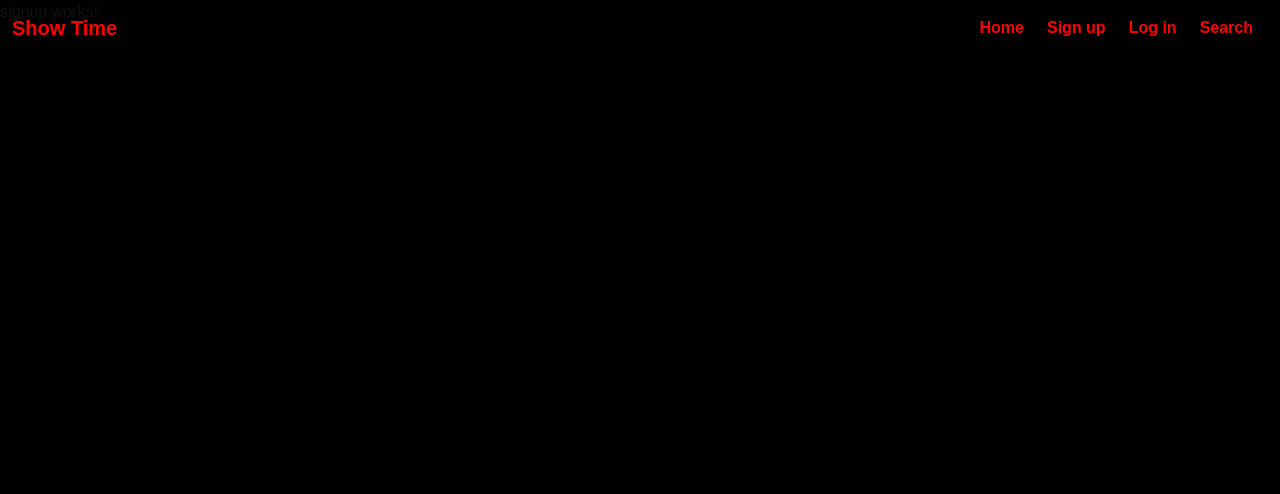
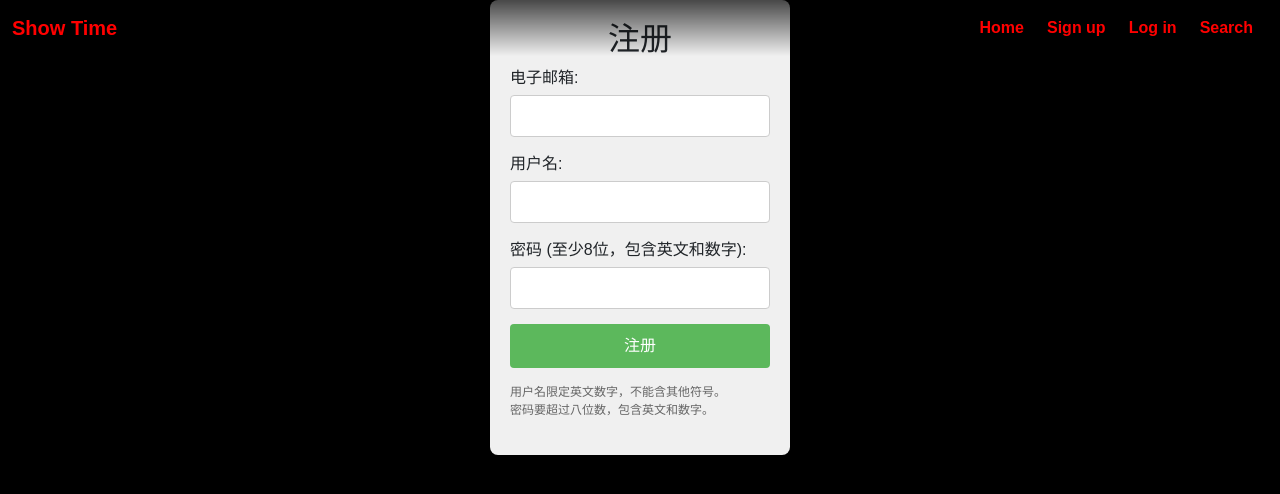
Before and after one commit to aloha1357/showtime, an Angular app: page /signup in a window 1280 px wide. Shown: the top 494 px of the page. Built offline with nearby package versions, Linux system fonts and the light colour scheme; no server answers.

Commit message:
Update CSS styles in login and signup components, and import UserApiService in app component

```diff
--- a/src/app/app.component.ts
+++ b/src/app/app.component.ts
@@ -4,7 +4,7 @@ import { RouterOutlet,RouterLink,RouterLinkActive } from '@angular/router';
 import { CommonModule } from '@angular/common';
 import { HttpClient, HttpClientModule } from '@angular/common/http';
 import { MovieApiServiceService } from './service/movie-api-service.service';
-
+import { UserApiService } from './user/user-api.service';
 import { ReactiveFormsModule } from '@angular/forms';
 @Component({
   selector: 'app-root',
@@ -16,9 +16,10 @@ import { ReactiveFormsModule } from '@angular/forms';
      RouterLink,
      RouterLinkActive,
      HttpClientModule,
-     ReactiveFormsModule
+     ReactiveFormsModule,
     ],
-  providers: [MovieApiServiceService],
+  providers: [MovieApiServiceService,
+              UserApiService],
   templateUrl: './app.component.html',
   styleUrls: ['./app.component.css']
 })
--- a/src/app/pages/login/login.component.css
+++ b/src/app/pages/login/login.component.css
@@ -0,0 +1,44 @@
+.login-container {
+    background-color: black;
+    width: 300px;
+    padding: 20px;
+    border-radius: 8px;
+    box-shadow: 0 4px 8px rgba(0, 0, 0, 0.1);
+    margin: auto;
+    margin-top: 50px;
+}
+
+h2 {
+    text-align: center;
+    color: white;
+}
+
+.form-group {
+    margin-bottom: 15px;
+}
+
+label {
+    color: white;
+}
+
+input[type="email"],
+input[type="password"] {
+    width: 100%;
+    padding: 10px;
+    margin-top: 5px;
+    border-radius: 4px;
+    border: 1px solid #ccc;
+}
+
+button {
+    width: 100%;
+    padding: 10px;
+    border-radius: 4px;
+    border: none;
+    background-color: white;
+    cursor: pointer;
+}
+
+button:hover {
+    background-color: #f8f8f8;
+}
--- a/src/app/pages/login/login.component.html
+++ b/src/app/pages/login/login.component.html
@@ -1 +1,19 @@
-<p>login works!</p>
+<div class="login-container">
+    <form (ngSubmit)="onSubmit()">
+        <h2>登入</h2>
+        <div class="form-group">
+            <label for="email">電子郵箱:</label>
+            <input type="email" id="email" [(ngModel)]="user.email" name="email" required>
+        </div>
+        <div class="form-group">
+            <label for="password">密碼:</label>
+            <input type="password" id="password" [(ngModel)]="user.password" name="password" required>
+        </div>
+        <div class="form-group">
+            <button type="submit">登入</button>
+        </div>
+        <div class="form-group">
+            <button type="button" (click)="forgotPassword()">忘記密碼?</button>
+        </div>
+    </form>
+</div>
--- a/src/app/pages/login/login.component.ts
+++ b/src/app/pages/login/login.component.ts
@@ -1,12 +1,46 @@
 import { Component } from '@angular/core';
+import { FormsModule } from '@angular/forms';
+// import { HttpClientModule } from '@angular/common/http';
+import { UserApiService } from '../../user/user-api.service';
 
 @Component({
   selector: 'app-login',
   standalone: true,
-  imports: [],
+  imports: [
+    FormsModule,       // For using ngModel
+    // HttpClientModule  // Required for HttpClient used by UserApiService
+  ],
   templateUrl: './login.component.html',
-  styleUrl: './login.component.css'
+  styleUrls: ['./login.component.css']
 })
 export class LoginComponent {
+  user = {
+    email: '',
+    password: ''
+  };
 
+  constructor(private userApi: UserApiService) {}
+
+  onSubmit() {
+    // this.userApi.login(this.user.email, this.user.password).subscribe(
+    //   response => {
+    //     console.log('Login successful', response);
+    //     // Handle response here
+    //   },
+    //   error => {
+    //     console.error('Login failed', error);
+    //   }
+    // );
+  }
+
+  forgotPassword() {
+    // this.userApi.forgotPassword(this.user.email).subscribe(
+    //   response => {
+    //     alert('已發送密碼重設的連結至您的郵箱');
+    //   },
+    //   error => {
+    //     console.error('Error sending forgot password email', error);
+    //   }
+    // );
+  }
 }
--- a/src/app/pages/signup/signup.component.css
+++ b/src/app/pages/signup/signup.component.css
@@ -0,0 +1,51 @@
+.signup-container {
+    width: 300px;
+    margin: auto;
+    padding: 20px;
+    background-color: #f0f0f0;
+    border-radius: 8px;
+    box-shadow: 0 4px 8px rgba(0, 0, 0, 0.1);
+}
+
+.signup-container h2 {
+    text-align: center;
+}
+
+.form-group {
+    margin-bottom: 15px;
+}
+
+.form-group label {
+    display: block;
+}
+
+.form-group input {
+    width: 100%;
+    padding: 8px;
+    margin-top: 5px;
+    border: 1px solid #ccc;
+    border-radius: 4px;
+}
+
+.form-group input.invalid {
+    border-color: red;
+}
+
+.hints {
+    font-size: 12px;
+    color: #666;
+}
+
+button {
+    width: 100%;
+    padding: 10px;
+    border-radius: 4px;
+    border: none;
+    background-color: #5cb85c;
+    color: white;
+    cursor: pointer;
+}
+
+button:hover {
+    background-color: #4cae4c;
+}
--- a/src/app/pages/signup/signup.component.html
+++ b/src/app/pages/signup/signup.component.html
@@ -1 +1,23 @@
-<p>signup works!</p>
+<div class="signup-container">
+    <form (ngSubmit)="onSignUp()">
+        <h2>注册</h2>
+        <div class="form-group">
+            <label for="email">电子邮箱:</label>
+            <input type="email" id="email" [(ngModel)]="email" name="email" required [class.invalid]="!isValidEmail && submitted">
+        </div>
+        <div class="form-group">
+            <label for="username">用户名:</label>
+            <input type="text" id="username" [(ngModel)]="username" name="username" required [class.invalid]="!isValidUsername && submitted">
+        </div>
+        <div class="form-group">
+            <label for="password">密码 (至少8位，包含英文和数字):</label>
+            <input type="password" id="password" [(ngModel)]="password" name="password" required [class.invalid]="!isValidPassword && submitted">
+        </div>
+        <div class="form-group">
+            <button type="submit">注册</button>
+        </div>
+        <p class="hints">
+            用户名限定英文数字，不能含其他符号。<br> 密码要超过八位数，包含英文和数字。
+        </p>
+    </form>
+</div>
--- a/src/app/pages/signup/signup.component.ts
+++ b/src/app/pages/signup/signup.component.ts
@@ -1,12 +1,45 @@
 import { Component } from '@angular/core';
+import { UserApiService } from '../../user/user-api.service';
+import { FormsModule } from '@angular/forms';
 
 @Component({
   selector: 'app-signup',
   standalone: true,
-  imports: [],
+  imports: [FormsModule],
   templateUrl: './signup.component.html',
   styleUrl: './signup.component.css'
 })
 export class SignupComponent {
+  email: string = '';
+  username: string = '';
+  password: string = '';
+  submitted: boolean = false;  // 是否提交过表单
+  isValidEmail: boolean = true;  // 初始假设输入有效
+  isValidUsername: boolean = true;  // 初始假设输入有效
+  isValidPassword: boolean = true;  // 初始假设输入有效
 
+  constructor(private userApi: UserApiService) {}
+
+  onSignUp(): void {
+    this.submitted = true;
+    if (this.validateInputs()) {
+      this.userApi.signup(this.username, this.email, this.password).subscribe({
+        next: (response) => {
+          console.log('Registration successful', response);
+          // 进一步处理，例如跳转或显示成功消息
+        },
+        error: (error) => {
+          console.error('Registration failed', error);
+          // 处理错误，例如显示错误消息
+        }
+      });
+    }
+  }
+
+  validateInputs(): boolean {
+    this.isValidEmail = /^[^\s@]+@[^\s@]+\.[^\s@]+$/.test(this.email);
+    this.isValidUsername = /^[a-zA-Z0-9]+$/.test(this.username);
+    this.isValidPassword = /^(?=.*[a-zA-Z])(?=.*[0-9]).{8,}$/.test(this.password);
+    return this.isValidEmail && this.isValidUsername && this.isValidPassword;
+  }
 }
--- /dev/null
+++ b/src/app/user/user-api.service.ts
@@ -0,0 +1,32 @@
+import { Injectable } from '@angular/core';
+import { HttpClient } from '@angular/common/http';
+import { Observable } from 'rxjs';
+
+@Injectable({
+  providedIn: 'root'
+})
+export class UserApiService {
+
+  constructor(private http: HttpClient) { }
+  private baseUrl = 'http://localhost:8000';  // 确认这是你的服务器地址
+
+  // 用户注册
+  signup(name: string, email: string, password: string): Observable<any> {
+    return this.http.post(`${this.baseUrl}/users/register`, { name, email, password });
+  }
+
+  // 用户登录
+  login(email: string, password: string): Observable<any> {
+    return this.http.post(`${this.baseUrl}/users/login`, { email, password });
+  }
+
+  // 忘记密码
+  forgotPassword(email: string): Observable<any> {
+    return this.http.post(`${this.baseUrl}/users/forgot-password`, { email });
+  }
+
+  // 重置密码
+  resetPassword(passwordResetData: { token: string; newPassword: string }): Observable<any> {
+    return this.http.post(`${this.baseUrl}/users/reset-password`, passwordResetData);
+  }
+}
```
Also changed, not shown: 1 other file (tests, documents, lock files or other folders).
